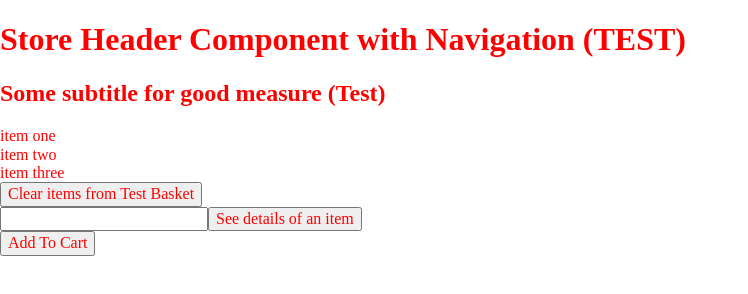
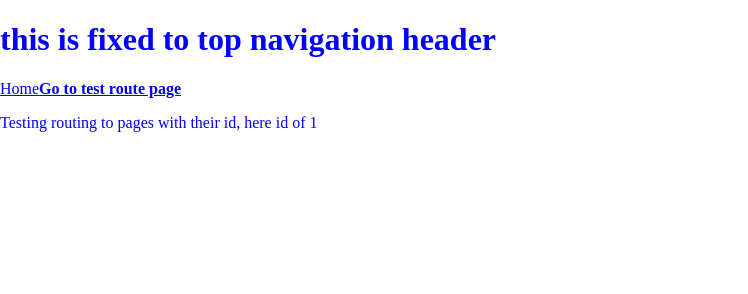
Before and after one commit to pxlmoose/Online-store, a React app: page /routetest/1 in a window 1280 px wide. Shown: the whole page, without its empty margins (0-748 px from the left). Built offline with nearby package versions, Linux system fonts and the light colour scheme.

Commit message:
set up and tested react router

```diff
--- a/package.json
+++ b/package.json
@@ -7,7 +7,7 @@
     "dev-server": "webpack-dev-server --mode development",
     "build": "webpack --mode production"
   },
-  "author": "",
+  "author": "Jan Nowicki",
   "license": "ISC",
   "dependencies": {
     "@babel/core": "^7.1.2",
@@ -23,6 +23,8 @@
     "normalize.css": "^8.0.0",
     "react": "^16.6.0",
     "react-dom": "^16.6.0",
+    "react-router": "^4.3.1",
+    "react-router-dom": "^4.3.1",
     "sass-loader": "^7.1.0",
     "style-loader": "^0.23.1",
     "webpack": "^4.24.0",
--- a/public/index.html
+++ b/public/index.html
@@ -1,7 +1,7 @@
 <!DOCTYPE html>
 <html>
     <head>
-        <title>Testing environment</title>
+        <title>Online Store</title>
     </head>
     <body>
         <div id="app"></div>
--- /dev/null
+++ b/src/components/HeaderTest.js
@@ -0,0 +1,12 @@
+import React from 'react';
+import { NavLink } from 'react-router-dom';
+
+const HeaderTest = () => (
+    <header>
+        <h1>this is fixed to top navigation header</h1>
+        <NavLink to="/" activeClassName="is-active" exact={true}>Home</NavLink>
+        <NavLink to="/routetest" activeClassName="is-active">Go to test route page</NavLink>
+    </header>
+);
+
+export default HeaderTest;
--- /dev/null
+++ b/src/components/NotFoundPage.js
@@ -0,0 +1,10 @@
+import React from 'react';
+import { Link } from 'react-router-dom';
+
+const NotFoundPage = () => (
+    <div>
+        404 - <Link to="/">Go Home</Link>
+    </div>
+);
+
+export default NotFoundPage;
--- /dev/null
+++ b/src/components/PlaceHolderComponent.js
@@ -0,0 +1,9 @@
+import React from 'react';
+
+const PlaceholderComponent = () => (
+    <div>
+        <p>this is react router test div</p>
+    </div>
+);
+
+export default PlaceholderComponent;
--- /dev/null
+++ b/src/components/RouteTestComponent.js
@@ -0,0 +1,9 @@
+import React from 'react'
+
+const RouteTestComponent = (props) => (
+    <div>
+        <p>Testing routing to pages with their id, here id of {props.match.params.id} </p>
+    </div>
+);
+
+export default RouteTestComponent;
--- a/src/index.js
+++ b/src/index.js
@@ -1,112 +1,9 @@
 import React from 'react';
 import ReactDOM from 'react-dom';
+import AppRouter from './routers/AppRouter';
 import 'normalize.css/normalize.css'
 import './styles/styles.scss'
 
-class OnlineStore extends React.Component {
-    constructor(props) {
-        super();
-        this.handlePick = this.handlePick.bind(this);
-    }
-    handlePick() {
-        alert('clicked Add to Cart btn');
-    }
 
-    componentDidMount() {
-        console.log('component did mount');
-    }
-    componentDidUpdate() {
-        console.log('component did update');
-    }
 
-    render() {
-        const title = 'Store Header Component';
-        const subtitle = 'Some subtitle for good measure';
-        const storeItems = ['item one', 'item two', 'item three'];
-        return (
-            <div>
-                <Header title={title} subtitle={subtitle} />
-                <ItemList storeItems={storeItems} />
-                <ItemDetails />
-                <Action handlePick={this.handlePick}/>
-            </div>
-        );
-    }
-}
-
-class Header extends React.Component {
-    render() {
-        return (
-            <div>
-                <h1>{this.props.title} with Navigation (TEST)</h1>
-                <h2>{this.props.subtitle} (Test)</h2>
-            </div>
-        );
-    }
-}
-
-class Action extends React.Component {
-    render() {
-        return (
-            <div>
-                <button onClick={this.props.handlePick}>Add To Cart</button>
-            </div>
-        )
-    }
-}
-
-class ItemList extends React.Component {
-    constructor(props) {
-        super(props);
-        this.clearItems = this.clearItems.bind(this);
-    }
-    clearItems() {
-        console.log(this.props.storeItems)
-        //alert('clicked on remove all items from cart btn');
-    }
-    render() {
-        return (
-            <div>
-                {
-                   this.props.storeItems.map((item) => {
-                       return <Item key={item} itemText={item} />
-                   })
-                }
-                <button onClick={this.clearItems}>Clear items from Test Basket</button>
-            </div>
-        )
-    }
-}
-
-class ItemDetails extends React.Component {
-    handleSeeComponent(e) {
-        e.preventDefault();
-        const item = e.target.elements.itemDetail.value.trim();
-
-        if (item) {
-            alert(item);
-        }
-    }
-    render() {
-        return (
-            <div>
-                <form onSubmit={this.handleSeeComponent}>
-                    <input type="text" name="itemDetail" />
-                    <button>See details of an item</button>
-                </form>
-            </div>
-        )
-    }
-}
-
-class Item extends React.Component {
-    render() {
-        return (
-            <div>
-                {this.props.itemText}
-            </div>
-        )
-    }
-}
-
-ReactDOM.render(<OnlineStore />, document.getElementById('app'));
+ReactDOM.render(<AppRouter />, document.getElementById('app'));
--- /dev/null
+++ b/src/routers/AppRouter.js
@@ -0,0 +1,24 @@
+import React from 'react';
+import { BrowserRouter, Route, Switch, Link, NavLink } from 'react-router-dom';
+import PlaceholderComponent from '../components/PlaceholderComponent'
+import RouteTestComponent from '../components/RouteTestComponent'
+import NotFoundPage from '../components/NotFoundPage'
+import HeaderTest from '../components/HeaderTest'
+
+
+
+
+const AppRouter = () => (
+    <BrowserRouter>
+        <div>
+            <HeaderTest />
+            <Switch>
+                <Route path="/" component={PlaceholderComponent} exact={true}/>
+                <Route path="/routetest/:id" component={RouteTestComponent} />
+                <Route component={NotFoundPage} />
+            </Switch>
+        </div>
+    </BrowserRouter>
+);
+
+export default AppRouter;
--- a/src/styles/styles.scss
+++ b/src/styles/styles.scss
@@ -1,5 +1,9 @@
-$test-color: red;
+$test-color: blue;
 
 * {
     color: $test-color;
 }
+
+.is-active {
+    font-weight: bold;
+}
--- a/webpack.config.js
+++ b/webpack.config.js
@@ -28,7 +28,8 @@ module.exports = {
     },
     devServer: {
         contentBase: path.resolve(__dirname, 'public'),
-        publicPath: '/scripts/'
+        publicPath: '/scripts/',
+        historyApiFallback: true
     },
     devtool: 'source-map'
 }
```
Also changed, not shown: src/archive dump code/old-index-js.js (added, +105 -0 lines), 1 other file.
